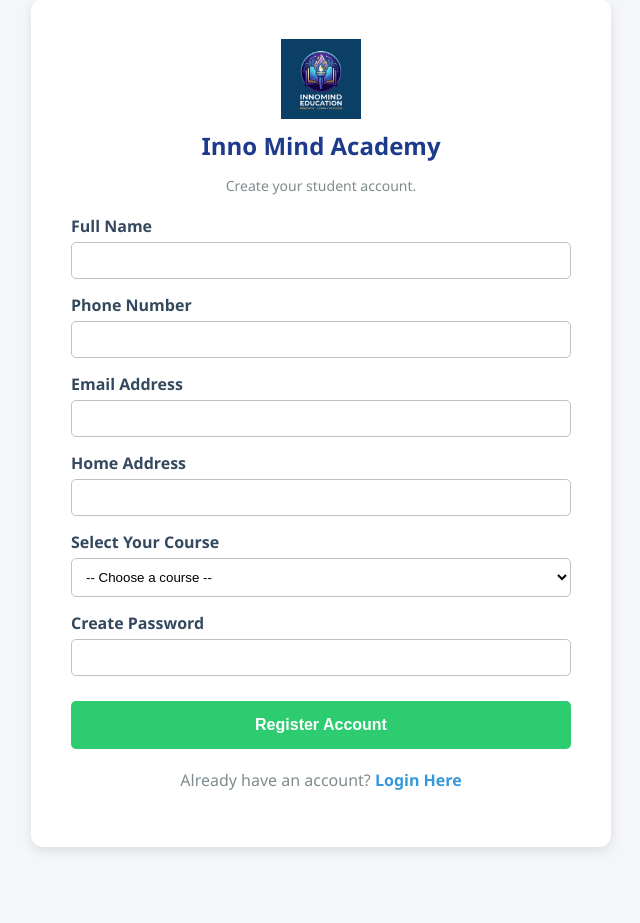
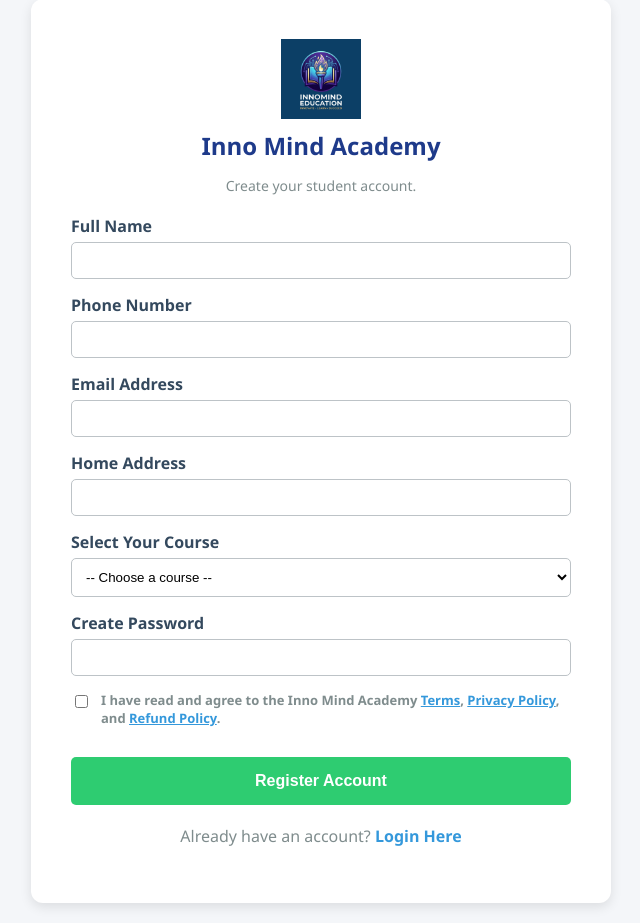
Before and after one commit to VINNUMaharana0112/Inno_Mind_Web, a Flask app: page /register in a window 1280 px wide. Shown: the part 21-944 px from the top of the page, without its empty margins (319-959 px from the left). Before the commit the page ends 872 px from the top, so only its background shows below. Run offline with Flask 3, Linux system fonts and the light colour scheme; data that the repository does not hold is empty.

Commit message:
⚖️ Feature: Added legal policy checkbox and stealth policy pages

```diff
--- a/app.py
+++ b/app.py
@@ -616,6 +616,18 @@ def submit_exam():
 
     return render_template('exam_review.html', score=final_mcq_score, correct=mcq_correct, wrong=mcq_wrong, review_data=review_data)
 
+@app.route('/privacy-policy')
+def privacy():
+    return render_template('privacy.html')
+
+@app.route('/refund-policy')
+def refund():
+    return render_template('refund.html')
+
+@app.route('/terms')
+def terms():
+    return render_template('terms.html')
+
 # ================= PRICING & PAYMENT SIMULATOR =================
 
 
--- a/templates/register.html
+++ b/templates/register.html
@@ -59,6 +59,17 @@
                 <label>Create Password</label>
                 <input type="password" name="password" required>
             </div>
+
+            <div style="text-align: left; margin: 15px 0; display: flex; align-items: flex-start; gap: 10px;">
+                <input type="checkbox" id="agree_policies" name="agree_policies" required style="margin-top: 4px; cursor: pointer;">
+                <label for="agree_policies" style="font-size: 13px; color: #7f8c8d; line-height: 1.4; cursor: pointer;">
+                    I have read and agree to the Inno Mind Academy
+                    <a href="/terms" target="_blank" style="color: #3498db; text-decoration: underline;">Terms</a>,
+                    <a href="/privacy-policy" target="_blank" style="color: #3498db; text-decoration: underline;">Privacy Policy</a>, and
+                    <a href="/refund-policy" target="_blank" style="color: #3498db; text-decoration: underline;">Refund Policy</a>.
+                </label>
+            </div>
+
             <button type="submit" class="submit-btn">Register Account</button>
         </form>
 
```
Also changed, not shown: templates/privacy.html (added, +28 -0 lines), templates/refund.html (added, +20 -0 lines), templates/terms.html (added, +20 -0 lines).
